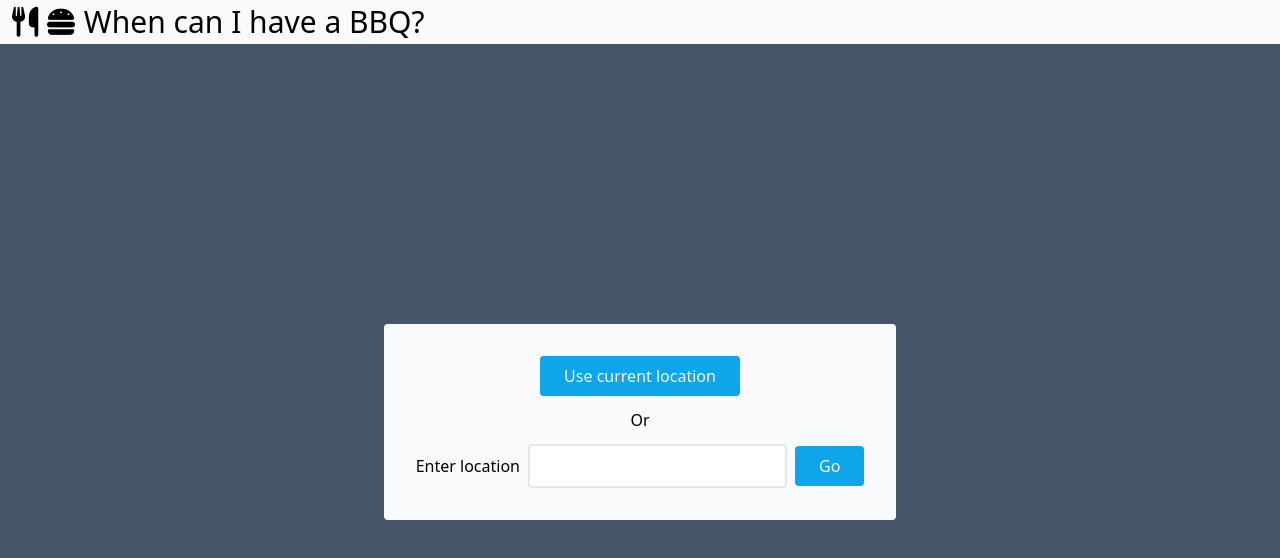
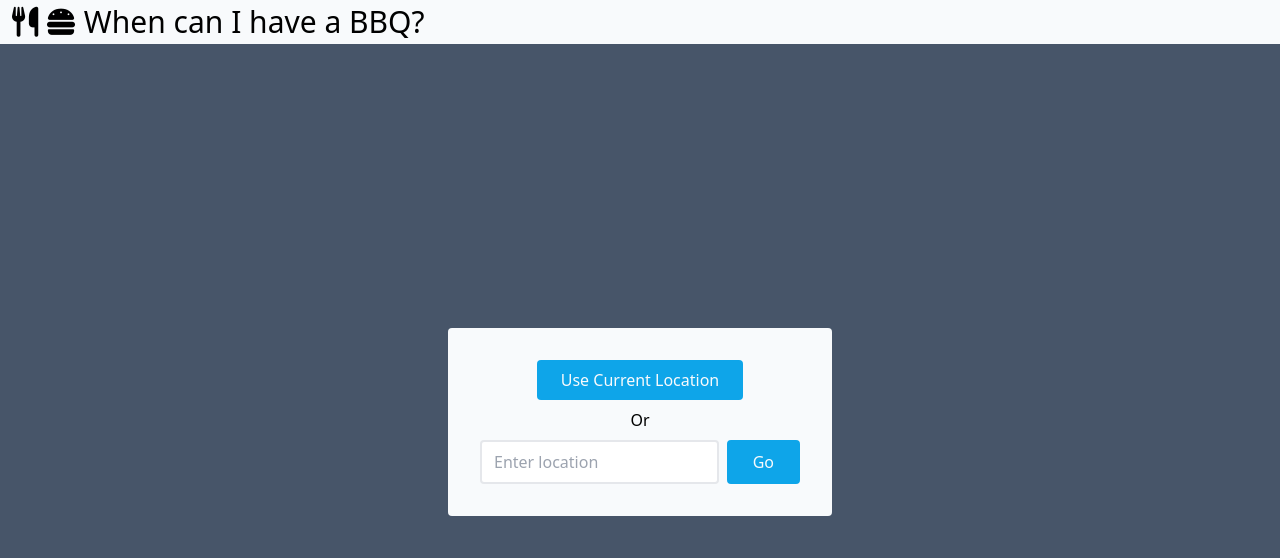
Before and after one commit to oatsoda/when-can-i-have-a-bbq, a React (Create React App) app: page / in a window 1280 px wide. Shown: the top 558 px of the page. Built offline with nearby package versions, Linux system fonts and the light colour scheme.

Commit message:
Typeahead Location lookup (heavily throttled)

```diff
--- a/public/app.css
+++ b/public/app.css
@@ -599,6 +599,18 @@ body {
   --tw-backdrop-sepia:  ;
 }
 
+.absolute {
+  position: absolute;
+}
+
+.relative {
+  position: relative;
+}
+
+.clear-both {
+  clear: both;
+}
+
 .m-auto {
   margin: auto;
 }
@@ -636,6 +648,10 @@ body {
   margin-top: 0.25rem;
 }
 
+.ml-2 {
+  margin-left: 0.5rem;
+}
+
 .flex {
   display: flex;
 }
@@ -648,8 +664,24 @@ body {
   height: 100vh;
 }
 
+.w-3\/4 {
+  width: 75%;
+}
+
+.w-full {
+  width: 100%;
+}
+
 .flex-1 {
   flex: 1 1 0%;
+}
+
+.flex-none {
+  flex: none;
+}
+
+.flex-auto {
+  flex: 1 1 auto;
 }
 
 .cursor-pointer {
@@ -672,10 +704,6 @@ body {
   gap: 0.5rem;
 }
 
-.gap-3 {
-  gap: 0.75rem;
-}
-
 .gap-y-4 {
   row-gap: 1rem;
 }
@@ -686,6 +714,15 @@ body {
 
 .border-2 {
   border-width: 2px;
+}
+
+.border-0 {
+  border-width: 0px;
+}
+
+.border-sky-500 {
+  --tw-border-opacity: 1;
+  border-color: rgb(14 165 233 / var(--tw-border-opacity));
 }
 
 .bg-sky-500 {
@@ -720,6 +757,26 @@ body {
 .py-2 {
   padding-top: 0.5rem;
   padding-bottom: 0.5rem;
+}
+
+.pb-3 {
+  padding-bottom: 0.75rem;
+}
+
+.pt-2 {
+  padding-top: 0.5rem;
+}
+
+.pb-2 {
+  padding-bottom: 0.5rem;
+}
+
+.pt-3 {
+  padding-top: 0.75rem;
+}
+
+.text-left {
+  text-align: left;
 }
 
 .text-center {
@@ -766,8 +823,29 @@ body {
   -moz-osx-font-smoothing: grayscale;
 }
 
+.filter {
+  -webkit-filter: var(--tw-blur) var(--tw-brightness) var(--tw-contrast) var(--tw-grayscale) var(--tw-hue-rotate) var(--tw-invert) var(--tw-saturate) var(--tw-sepia) var(--tw-drop-shadow);
+          filter: var(--tw-blur) var(--tw-brightness) var(--tw-contrast) var(--tw-grayscale) var(--tw-hue-rotate) var(--tw-invert) var(--tw-saturate) var(--tw-sepia) var(--tw-drop-shadow);
+}
+
 @media (min-width: 768px) {
   .md\:w-3\/4 {
     width: 75%;
   }
+
+  .md\:w-1\/3 {
+    width: 33.333333%;
+  }
+
+  .md\:w-1\/2 {
+    width: 50%;
+  }
+
+  .md\:w-full {
+    width: 100%;
+  }
+
+  .md\:w-96 {
+    width: 24rem;
+  }
 }
--- a/src/App.tsx
+++ b/src/App.tsx
@@ -1,5 +1,6 @@
-import React, { useCallback, useEffect, useMemo, useState } from "react";
+import { useCallback, useEffect, useMemo, useState } from "react";
 import { Result } from "./components/Result";
+import { LocationTypeahead } from "./components/LocationTypeahead";
 
 // https://open-meteo.com/en/docs?#latitude=51.1438656&longitude=-0.9911955&hourly=temperature_2m,precipitation_probability,precipitation,cloudcover,cloudcover_low,cloudcover_mid,cloudcover_high,uv_index,is_day,weathercode&windspeed_unit=mph&forecast_days=14
 
@@ -47,9 +48,14 @@ export type SuitableTime = {
   max_uv_index: number;
 };
 
+export type Location = {
+  latitude: number;
+  longitude: number;
+};
+
 function App() {
   const [geolocationPosition, setGeolocationPosition] = useState<
-    GeolocationPosition | undefined
+    Location | undefined
   >(undefined);
   const [geolocationPositionError, setGeolocationPositionError] = useState<
     GeolocationPositionError | undefined
@@ -63,7 +69,11 @@ function App() {
     setGeolocationPosition(undefined);
     setGeolocationPositionError(undefined);
     navigator.geolocation.getCurrentPosition(
-      setGeolocationPosition,
+      (p) =>
+        setGeolocationPosition({
+          latitude: p.coords.latitude,
+          longitude: p.coords.longitude,
+        }),
       setGeolocationPositionError
     );
   }, []);
@@ -255,7 +265,7 @@ function App() {
     async function getWeather() {
       try {
         const response = await fetch(
-          `https://api.open-meteo.com/v1/forecast?latitude=${geolocationPosition?.coords.latitude}&longitude=${geolocationPosition?.coords.longitude}&hourly=temperature_2m,precipitation_probability,precipitation,cloudcover,cloudcover_low,cloudcover_mid,cloudcover_high,uv_index,is_day,weathercode&windspeed_unit=mph&timezone=GMT&forecast_days=14`
+          `https://api.open-meteo.com/v1/forecast?latitude=${geolocationPosition?.latitude}&longitude=${geolocationPosition?.longitude}&hourly=temperature_2m,precipitation_probability,precipitation,cloudcover,cloudcover_low,cloudcover_mid,cloudcover_high,uv_index,is_day,weathercode&windspeed_unit=mph&timezone=GMT&forecast_days=14`
         );
 
         const data: WeatherResponse | WeatherError | undefined =
@@ -290,7 +300,7 @@ function App() {
   const displayInputs = useMemo(() => {
     return (
       <div className="flex h-screen">
-        <div className="m-auto p-8 rounded grid grid-cols-1 text-center bg-slate-50">
+        <div className="m-auto p-8 rounded grid grid-cols-1 gap-2 text-center bg-slate-50 w-3/4 md:w-96">
           {resultError && <p>Error: {resultError}</p>}
           {navigator.geolocation && (
             <>
@@ -299,27 +309,17 @@ function App() {
                   className="rounded bg-sky-500 px-6 py-2 text-slate-50"
                   onClick={locationClick}
                 >
-                  Use current location
+                  Use Current Location
                 </button>
                 {geolocationPositionError && (
                   <p>Error: {geolocationPositionError.message}</p>
                 )}
               </div>
-              <div className="my-3">Or</div>
             </>
           )}
+          {navigator.geolocation && <div className="">Or</div>}
           <div>
-            Enter location
-            <input
-              type="text"
-              className="rounded border-2 px-3 py-2 mx-2 my-0"
-            ></input>
-            <button
-              className="rounded bg-sky-500 px-6 py-2 text-slate-50"
-              disabled
-            >
-              Go
-            </button>
+            <LocationTypeahead onLocationChosen={setGeolocationPosition} />
           </div>
         </div>
       </div>
--- /dev/null
+++ b/src/components/LocationTypeahead.tsx
@@ -0,0 +1,135 @@
+import { useCallback, ChangeEvent, useState, useEffect, useRef } from "react";
+import { Location } from "../App";
+
+// https://geocode.maps.co/search?q=alton
+// https://www.geonames.org/
+
+type ApiLocation = {
+  place_id: number;
+  class: string;
+  display_name: string;
+  lat: number;
+  lon: number;
+};
+
+export function LocationTypeahead({
+  onLocationChosen,
+}: {
+  onLocationChosen: (location: Location) => void;
+}) {
+  const [searchText, setSearchText] = useState<string | null>(null);
+  const [selectedLocation, setSelectedLocation] = useState<ApiLocation | null>(
+    null
+  );
+  // const [debounceTimeout, setDebounceTimeout] = useState<number | null>(null);
+  const [matchingLocations, setMatchingLocations] = useState<ApiLocation[]>([]);
+
+  const debounceTimeout = useRef<number | null>(null);
+
+  const onLocationInput = useCallback((e: ChangeEvent<HTMLInputElement>) => {
+    setSelectedLocation(null);
+    setSearchText(e.target.value);
+  }, []);
+
+  useEffect(() => {
+    if (!searchText || searchText.length < 3) {
+      setMatchingLocations([]);
+      return;
+    }
+
+    async function FindLocations() {
+      try {
+        // TODO: this is far too heavily rate limited ()
+        const response = await fetch(
+          `https://geocode.maps.co/search?q=${searchText}`
+        );
+
+        const data: ApiLocation[] | undefined = await response.json();
+
+        if (!response.ok) {
+          console.error(`Failed to search locations: ${response.statusText}`);
+        } else if (!data) {
+          console.error(
+            `Unexpected error trying to determine weather for your location.`
+          );
+        } else {
+          setMatchingLocations(data);
+        }
+      } catch (error) {
+        console.error(`Unable to search locations: ${error}`);
+      }
+    }
+
+    if (debounceTimeout.current) {
+      window.clearTimeout(debounceTimeout.current);
+    }
+
+    debounceTimeout.current = window.setTimeout(FindLocations, 600);
+  }, [searchText]);
+
+  const onLocationSelected = useCallback(
+    (e: ChangeEvent<HTMLSelectElement>) => {
+      const location = matchingLocations.filter(
+        (l) => l.place_id === Number.parseInt(e.target.value)
+      )[0];
+      setSelectedLocation(location);
+      setSearchText(null);
+      setMatchingLocations([]);
+    },
+    [matchingLocations]
+  );
+
+  const onButtonClick = useCallback(() => {
+    if (!selectedLocation) {
+      console.error("Button clicked, but no selected location");
+      return;
+    }
+    const location = selectedLocation;
+    setSelectedLocation(location);
+    setSearchText(null);
+    setMatchingLocations([]);
+    const loc: Location = {
+      latitude: location.lat,
+      longitude: location.lon,
+    };
+    onLocationChosen(loc);
+  }, [onLocationChosen, selectedLocation]);
+
+  return (
+    <>
+      <div className="flex flex-row">
+        <div className="flex-1">
+          <input
+            type="text"
+            className="rounded border-2 px-3 py-2 w-full"
+            placeholder={selectedLocation?.display_name ?? "Enter location"}
+            value={searchText ?? ""}
+            onChange={onLocationInput}
+          />
+        </div>
+        <div className="flex-none">
+          <button
+            disabled={!selectedLocation}
+            className="rounded bg-sky-500 px-6 py-2 ml-2 text-slate-50 border-2 border-sky-500"
+            onClick={onButtonClick}
+          >
+            Go
+          </button>
+        </div>
+      </div>
+      <div className="relative w-full text-left">
+        {matchingLocations.length > 1 && (
+          <select
+            className="absolute flex-1 rounded border-0 px-3 py-2 w-full"
+            size={8}
+            onChange={onLocationSelected}
+          >
+            {matchingLocations.map((l) => (
+              <option value={l.place_id}>{l.display_name}</option>
+            ))}
+          </select>
+        )}
+      </div>
+    </>
+  );
+}
```
